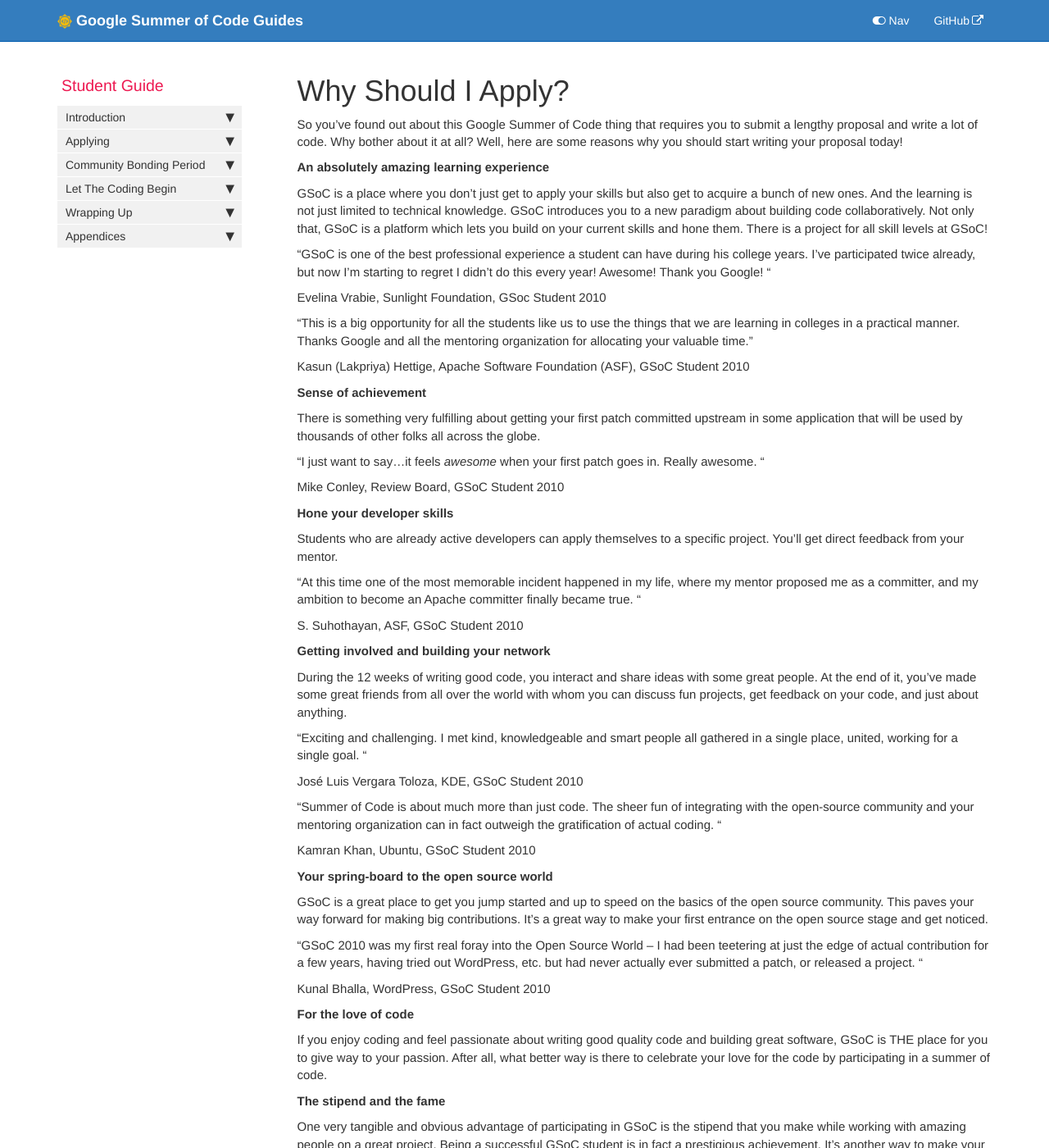
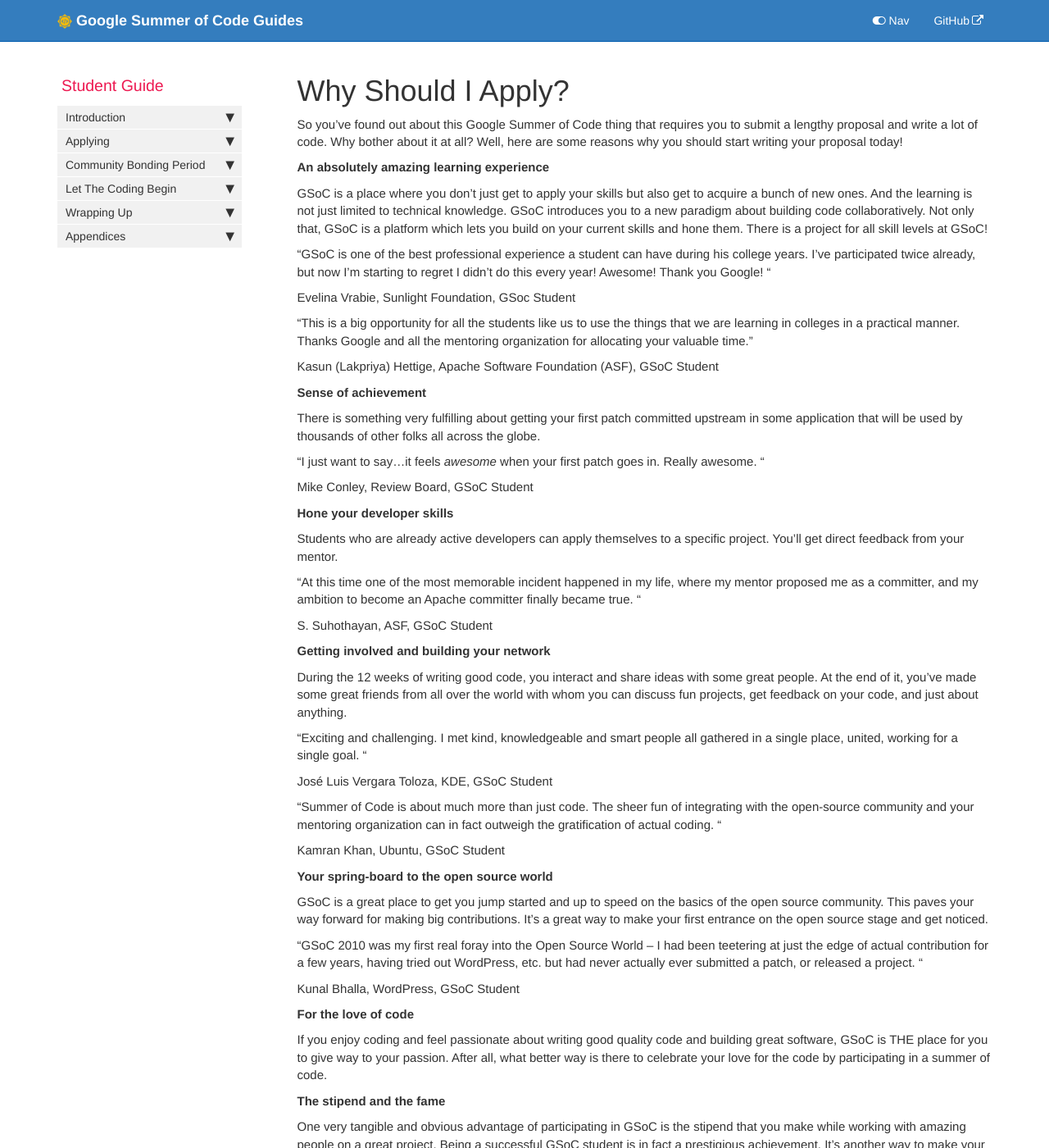
Before and after one commit to google/gsocguides, a Jekyll site: the page built from pages/student/01-why_should_i_apply.md, in a window 1280 px wide and 1400 px high. Shown: the whole window at 82% size. Built offline with Jekyll 4.4.1, drawn with Linux system fonts in a browser that asks for light colours.

Commit message:
Update 01-why_should_i_apply.md

```diff
--- a/pages/student/01-why_should_i_apply.md
+++ b/pages/student/01-why_should_i_apply.md
@@ -14,11 +14,11 @@ GSoC is a place where you don't just get to apply your skills but also get to ac
 
 "GSoC is one of the best professional experience a student can have during his college years. I've participated twice already, but now I'm starting to regret I didn't do this every year! Awesome! Thank you Google! "
 
-Evelina Vrabie, Sunlight Foundation, GSoc Student 2010
+Evelina Vrabie, Sunlight Foundation, GSoc Student
 
 "This is a big opportunity for all the students like us to use the things that we are learning in colleges in a practical manner. Thanks Google and all the mentoring organization for allocating your valuable time."
 
-Kasun (Lakpriya) Hettige, Apache Software Foundation (ASF), GSoC Student 2010
+Kasun (Lakpriya) Hettige, Apache Software Foundation (ASF), GSoC Student
 
 **Sense of achievement**
 
@@ -26,7 +26,7 @@ There is something very fulfilling about getting your first patch committed upst
 
 "I just want to say...it feels *awesome* when your first patch goes in.  Really awesome. "
 
-Mike Conley, Review Board, GSoC Student 2010
+Mike Conley, Review Board, GSoC Student
 
 **Hone your developer skills**
 
@@ -34,7 +34,7 @@ Students who are already active developers can apply themselves to a specific pr
 
 "At this time one of the most memorable incident happened in my life, where my mentor proposed me as a committer, and my ambition to become an Apache committer finally became true. "
 
-S. Suhothayan, ASF, GSoC Student 2010
+S. Suhothayan, ASF, GSoC Student
 
 **Getting involved and building your network**
 
@@ -42,11 +42,11 @@ During the 12 weeks of writing good code, you interact and share ideas with some
 
 "Exciting and challenging. I met kind, knowledgeable and smart people all gathered in a single place, united, working for a single goal. "
 
-José Luis Vergara Toloza, KDE, GSoC Student 2010
+José Luis Vergara Toloza, KDE, GSoC Student
 
 "Summer of Code is about much more than just code. The sheer fun of integrating with the open-source community and your mentoring organization can in fact outweigh the gratification of actual coding. "
 
-Kamran Khan, Ubuntu, GSoC Student 2010
+Kamran Khan, Ubuntu, GSoC Student
 
 **Your spring-board to the open source world**
 
@@ -54,7 +54,7 @@ GSoC is a great place to get you jump started and up to speed on the basics of t
 
 "GSoC 2010 was my first real foray into the Open Source World -- I had been teetering at just the edge of actual contribution for a few years, having tried out WordPress, etc. but had never actually ever submitted a patch, or released a project. "
 
-Kunal Bhalla, WordPress, GSoC Student 2010
+Kunal Bhalla, WordPress, GSoC Student
 
 **For the love of code**
 
```
